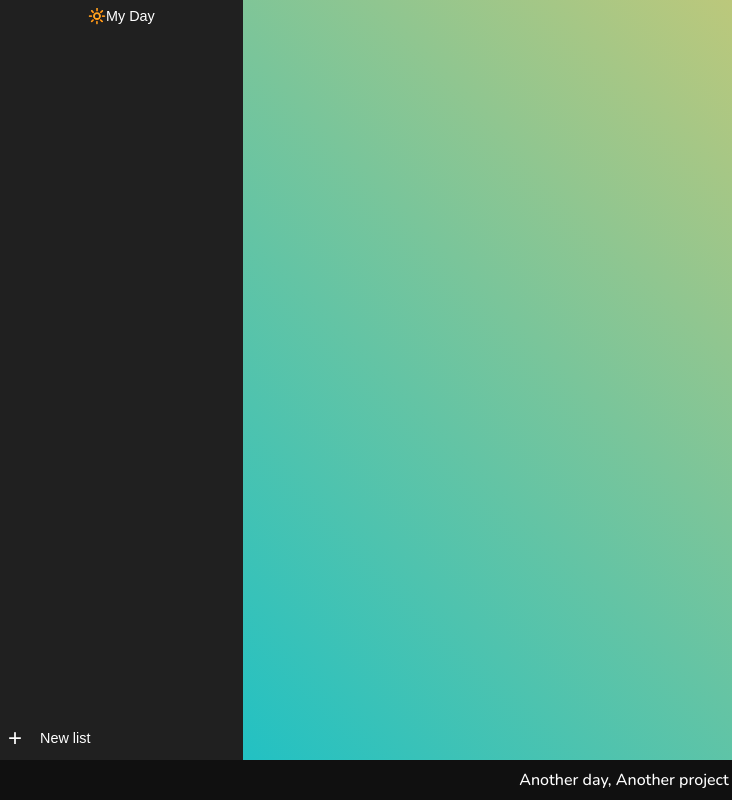
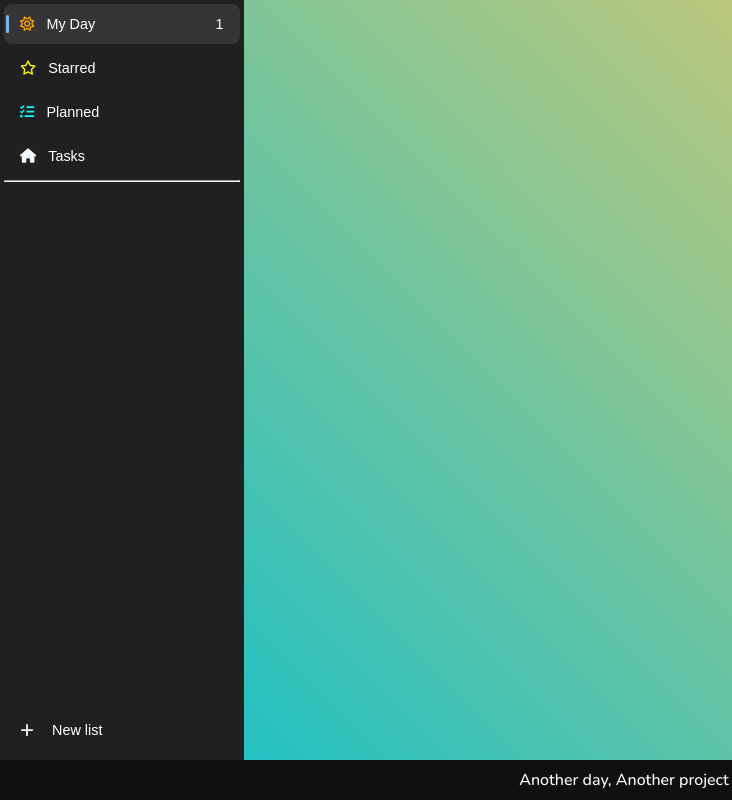
Before and after one commit to peetzaecksdee/TOP-Todo-List, a website built with webpack: page dist/index.html in a window 1280 px wide. Shown: the full height of the page, 0-732 px from the left. Built offline with nearby package versions, Linux system fonts and the light colour scheme.

Commit message:
Finished Default Projects section

```diff
--- a/dist/index.html
+++ b/dist/index.html
@@ -3,7 +3,11 @@
 	<head>
 		<meta charset="UTF-8" />
 		<meta name="viewport" content="width=device-width, initial-scale=1.0" />
-    <link rel="stylesheet" href="style.css">
+		<link rel="stylesheet" href="style.css" />
+		<script
+			src="https://kit.fontawesome.com/2829d2b896.js"
+			crossorigin="anonymous"
+		></script>
 		<title>Your-List</title>
 	</head>
 	<body>
@@ -11,11 +15,24 @@
 			<nav>
 				<div id="projects">
 					<div id="defaultProjects">
-            <button id="myDay"><span>🔆</span>My Day</button>
-            <button id="important"></button>
-            <button id="planned"></button>
-            <button id="tasks"></button>
+						<button id="myDay" class="active">
+							<div><i class="fa-regular fa-sun"></i>My Day</div>
+							<span data-count>1</span>
+						</button>
+						<button id="starred">
+              <div><i class="fa-regular fa-star"></i>Starred</div>
+              <span data-count></span>
+            </button>
+						<button id="planned">
+              <div><i class="fa-solid fa-list-check"></i>Planned</div>
+              <span data-count></span>
+            </button>
+						<button id="tasks">
+              <div><i class="fa-solid fa-house"></i>Tasks</div>
+              <span data-count></span>
+            </button>
 					</div>
+          <hr>
 					<div id="userProjects"></div>
 				</div>
 				<button id="addProject">New list</button>
@@ -26,7 +43,7 @@
 		<footer>
 			<span>Another day, Another project</span>
 			<a href="https://github.com/peetzaecksdee">
-        <img src="./assets/images/pizza.jpg" alt="my profile">
+				<img src="./assets/images/pizza.jpg" alt="my profile" />
 			</a>
 		</footer>
 	</body>
--- a/dist/style.css
+++ b/dist/style.css
@@ -19,6 +19,8 @@
   --side-info-width: 12vw;
   --main-width: calc(100vw - var(--nav-width) + var(--side-info-width));
   --button-hover: #353535;
+  --block-before-color: #76b9ed;
+  --hr-color: #333333;
 }
 
 * {
@@ -27,13 +29,37 @@
   box-sizing: border-box;
 }
 
+hr {
+  color: var(--hr-color);
+  margin: 4px 0;
+}
+
 button {
   background: none;
   border: none;
   color: white;
   text-align: start;
   font-size: .9rem;
-  padding: 8px;
+  padding: 12px 16px;
+  width: 100%;
+  border-radius: 8px;
+  position: relative;
+}
+
+.active {
+  background-color: var(--button-hover);
+}
+
+button.active::before {
+  content: '';
+  background-color: var(--block-before-color);
+  width: 3px;
+  height: 18px;
+  top: 50%;
+  transform: translateY(-50%);
+  border-radius: 50px;
+  left: 2px;
+  position: absolute;
 }
 
 button:hover {
@@ -68,16 +94,10 @@ nav {
   height: 100%;
   width: var(--nav-width);
   background-color: var(--side-color);
+  padding: 4px;
 
   display: flex;
   justify-content: space-between;
-  flex-direction: column;
-}
-
-#defaultProjects {
-  display: flex;
-  justify-content: center;
-  align-items: center;
   flex-direction: column;
 }
 
@@ -92,8 +112,19 @@ nav {
   font-size: 1.5rem;
 }
 
-#myDay {
+/* Default Projects */
 
+#defaultProjects {
+  display: flex;
+  justify-content: center;
+  align-items: center;
+  flex-direction: column;
+  gap: 4px;
+}
+
+#defaultProjects > button {
+  display: flex;
+  justify-content: space-between;
 }
 
 /* Footer contents */
@@ -128,3 +159,25 @@ footer img {
   height: 1.5rem;
   border-radius: 50%;
 }
+
+/* Icon Styling */
+
+.fa-regular, .fa-solid {
+  padding-right: 12px;
+}
+
+.fa-sun {
+  color: orange;
+}
+
+.fa-star {
+  color: yellow;
+}
+
+.fa-list-check {
+  color: cyan;
+}
+
+.fa-house {
+  color: aliceblue;
+}
```
Lines whose indentation alone changed are shown as unchanged.
